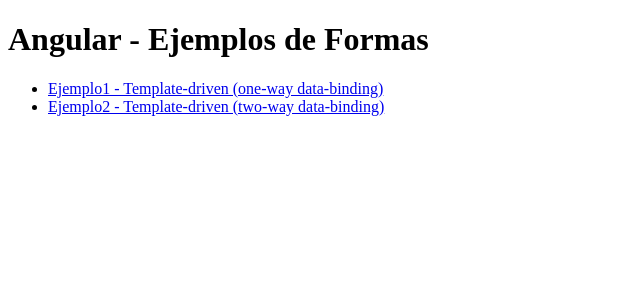
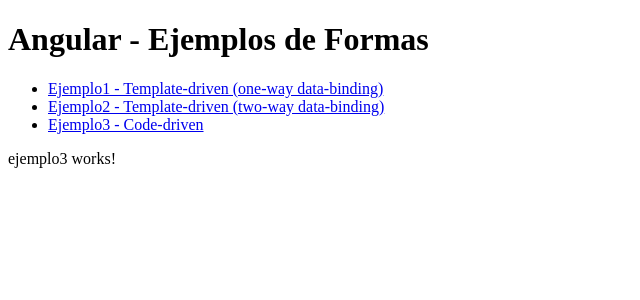
Before and after one commit to jsolisu/ng-formas, an Angular app: page /ej3 in a window 1280 px wide. Before the commit this address led to /. Shown: the top 300 px of the page, without its empty margins (0-640 px from the left). Built offline with nearby package versions, Linux system fonts and the light colour scheme.

Commit message:
Inicio ejemplo3

```diff
--- a/src/app/app.component.ts
+++ b/src/app/app.component.ts
@@ -16,6 +16,10 @@
         <a [routerLink]="['/ej2']"
            routerLinkActive="router-link-active">Ejemplo2 - Template-driven (two-way data-binding)</a>
       </li>
+      <li>
+        <a [routerLink]="['/ej3']"
+           routerLinkActive="router-link-active">Ejemplo3 - Code-driven</a>
+      </li>
     </ul>
     <router-outlet />
   `,
--- a/src/app/app.routes.ts
+++ b/src/app/app.routes.ts
@@ -1,8 +1,10 @@
 import { Routes } from '@angular/router';
 import { Ejemplo1Component } from './ejemplo1/ejemplo1.component';
 import { Ejemplo2Component } from './ejemplo2/ejemplo2.component';
+import { Ejemplo3Component } from './ejemplo3/ejemplo3.component';
 
 export const routes: Routes = [
     { path: 'ej1', component: Ejemplo1Component },
-    { path: 'ej2', component: Ejemplo2Component }
+    { path: 'ej2', component: Ejemplo2Component },
+    { path: 'ej3', component: Ejemplo3Component }
 ];
--- /dev/null
+++ b/src/app/ejemplo3/ejemplo3.component.html
@@ -0,0 +1 @@
+<p>ejemplo3 works!</p>
```
Also changed, not shown: src/app/ejemplo3/ejemplo3.component.ts (added, +12 -0 lines), src/app/ejemplo3/ejemplo3.component.scss (added).
